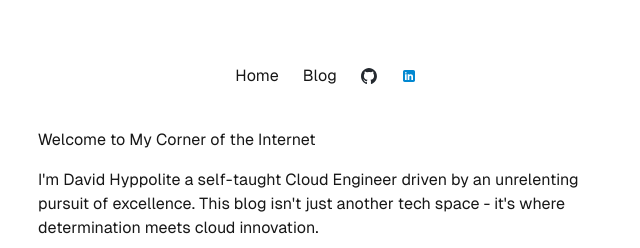
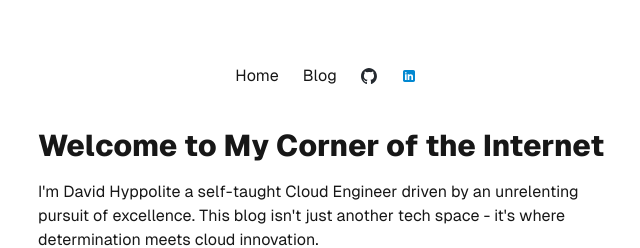
Before and after one commit to dhayv/blogsite, a Next.js app in the folder my-app/: page / in a window 1280 px wide. Shown: the top 248 px of the page, without its empty margins (314-954 px from the left). Built offline with nearby package versions, Linux system fonts and the light colour scheme.

Commit message:
update import and uncommented

```diff
--- a/my-app/app/page.tsx
+++ b/my-app/app/page.tsx
@@ -1,4 +1,4 @@
-import RecentPost from './recentpost';
+import RecentPost from './recentpost/page';
 
 const Home: React.FC = () => {
 
@@ -6,12 +6,13 @@ const Home: React.FC = () => {
     <div className=" max-w-xl mx-auto w-full">
 
       <main className="flex flex-col gap-4 row-start-2 items-center sm:items-start">
-        <h1>Welcome to My Corner of the Internet</h1>
+        <h1 className='text-3xl font-extrabold'>Welcome to My Corner of the Internet</h1>
 
         <p>I'm David Hyppolite a self-taught Cloud Engineer driven by an unrelenting pursuit of excellence. This blog isn't just another tech space - it's where determination meets cloud innovation.</p>
         <p>What you're looking at right now? It's infrastructure-as-code poetry, orchestrated through Terraform, powered by AWS (S3, CloudFront, Route53, ACM), automated through GitHub Actions, and brought to life with Next.js. Every component represents another challenge conquered, another level mastered.</p>
         <p>Here, I'll document my journey, share my victories (and battles) with cloud technologies, and demonstrate how pure determination can transform ambitious goals into reality.</p>
-       { /*<RecentPost />*/}
+       { /**/}
+       <RecentPost />
       </main>
     </div>
   )
```
